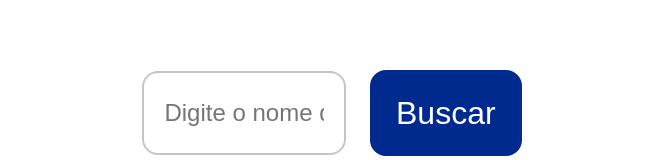
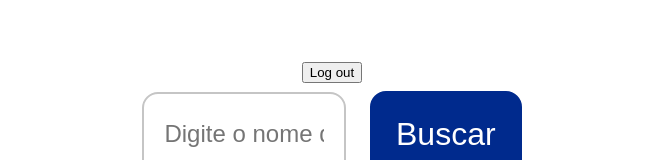
Before and after one commit to claudiaps/TadsFrontend2025, a React (Vite) app: page /pokedex in a window 1280 px wide. Shown: the top 160 px of the page, without its empty margins (308-971 px from the left). Built offline with nearby package versions, Linux system fonts and the light colour scheme; sample sign-in values are in the browser's storage.

Commit message:
adicionando função de logout

```diff
--- a/src/pages/Pokedex.tsx
+++ b/src/pages/Pokedex.tsx
@@ -2,12 +2,14 @@ import axios from "axios";
 import { useState } from "react";
 import "./Pokedex.css";
 import { Link } from "react-router";
+import { useAuth } from "../contexts/AuthContext";
 
 const Pokedex = () => {
   // Variável de estado para armazenar o valor do input
   const [inputText, setInputText] = useState("");
   const [loading, setLoading] = useState(false);
   const [pokemon, setPokemon] = useState();
+  const { logout } = useAuth();
 
   //   Função que irá buscar o Pokémon
   const searchPokemon = async () => {
@@ -33,6 +35,7 @@ const Pokedex = () => {
   return (
     <div className="container">
       {/* Declara o input e armazena no state o valor digitado */}
+      <button onClick={() => logout()}>Log out</button>
       <div className="inputContainer">
         <input
           className="input"
```
